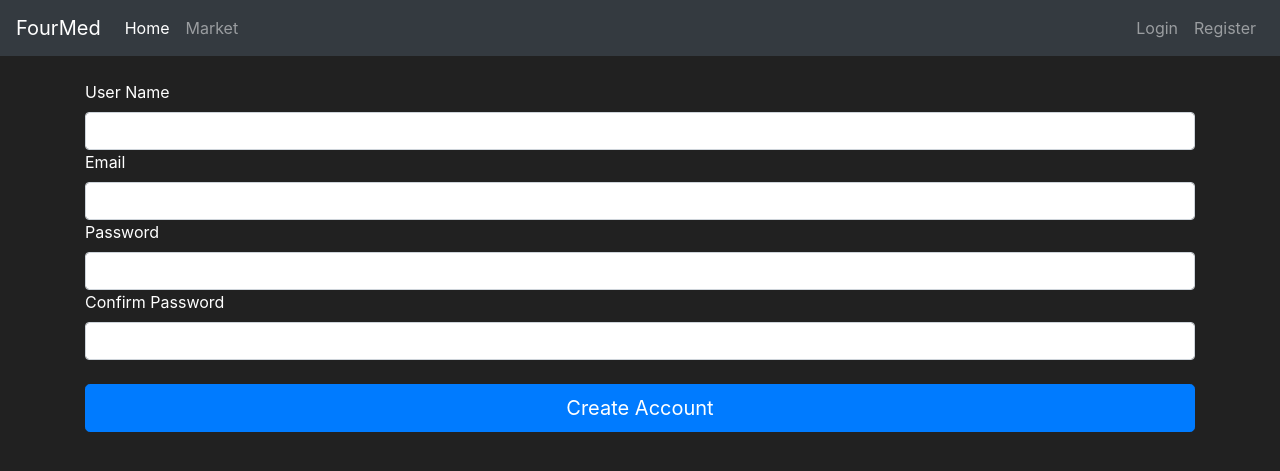
After one commit to RajabM1/flask-tutorial, a Flask app: page /register in a window 1280 px wide. The commit adds this page. Shown: the top 471 px of the page. Run offline with Flask 3, Linux system fonts and the light colour scheme.

Commit message:
add register form page

```diff
--- a/flaskr/__init__.py
+++ b/flaskr/__init__.py
@@ -3,6 +3,7 @@ from flask_sqlalchemy import SQLAlchemy
 
 app = Flask(__name__)
 app.config["SQLALCHEMY_DATABASE_URI"] = "sqlite:///market.db"
+app.config["SECRET_KEY"] = "4a90e28d582d5cce03ec50a5"
 db = SQLAlchemy(app)
 
 
--- /dev/null
+++ b/flaskr/forms.py
@@ -0,0 +1,10 @@
+from flask_wtf import FlaskForm
+from wtforms import StringField, PasswordField, SubmitField
+
+
+class RegisterForm(FlaskForm):
+    username = StringField(label="User Name")
+    email = PasswordField(label="Email")
+    password1 = PasswordField(label="Password")
+    password2 = PasswordField(label="Confirm Password")
+    submit = SubmitField(label="Create Account")
--- a/flaskr/routes.py
+++ b/flaskr/routes.py
@@ -1,6 +1,7 @@
 from flaskr import app
 from flask import render_template
 from flaskr.models.item import Item
+from flaskr.forms import RegisterForm
 
 
 @app.route("/")
@@ -13,3 +14,9 @@ def home_page():
 def market_page():
     items = Item.query.all()
     return render_template("market.html.jinja", items=items)
+
+
+@app.route("/register")
+def register_page():
+    form = RegisterForm()
+    return render_template("register.html.jinja", form=form)
--- a/flaskr/templates/layout/base.html.jinja
+++ b/flaskr/templates/layout/base.html.jinja
@@ -31,7 +31,8 @@
         <div class="collapse navbar-collapse" id="navbarNav">
             <ul class="navbar-nav mr-auto">
                 <li class="nav-item active">
-                    <a class="nav-link" href="{{ url_for('home_page') }}">Home <span class="sr-only">(current)</span></a>
+                    <a class="nav-link" href="{{ url_for('home_page') }}">Home <span
+                            class="sr-only">(current)</span></a>
                 </li>
                 <li class="nav-item">
                     <a class="nav-link" href="{{ url_for('market_page') }}">Market</a>
@@ -42,7 +43,7 @@
                     <a class="nav-link" href="#">Login</a>
                 </li>
                 <li class="nav-item">
-                    <a class="nav-link" href="#">Register</a>
+                    <a class="nav-link" href="{{ url_for('register_page') }}">Register</a>
                 </li>
             </ul>
         </div>
--- /dev/null
+++ b/flaskr/templates/register.html.jinja
@@ -0,0 +1,32 @@
+{% extends 'layout/base.html.jinja' %}
+
+{% block title %}
+Register Page
+{% endblock %}
+
+{% block content %}
+
+<body>
+    <div class="container">
+        <form method="POST" class="form-register">
+            <br>
+            {{ form.username.label() }}
+            {{ form.username(class="form-control") }}
+
+            {{ form.email.label() }}
+            {{ form.email(class="form-control") }}
+
+            {{ form.password1.label() }}
+            {{ form.password1(class="form-control") }}
+
+            {{ form.password2.label() }}
+            {{ form.password2(class="form-control") }}
+
+            <br>
+
+            {{ form.submit(class="btn btn-lg btn-block btn-primary") }}
+
+        </form>
+    </div>
+</body>
+{% endblock %}
```
